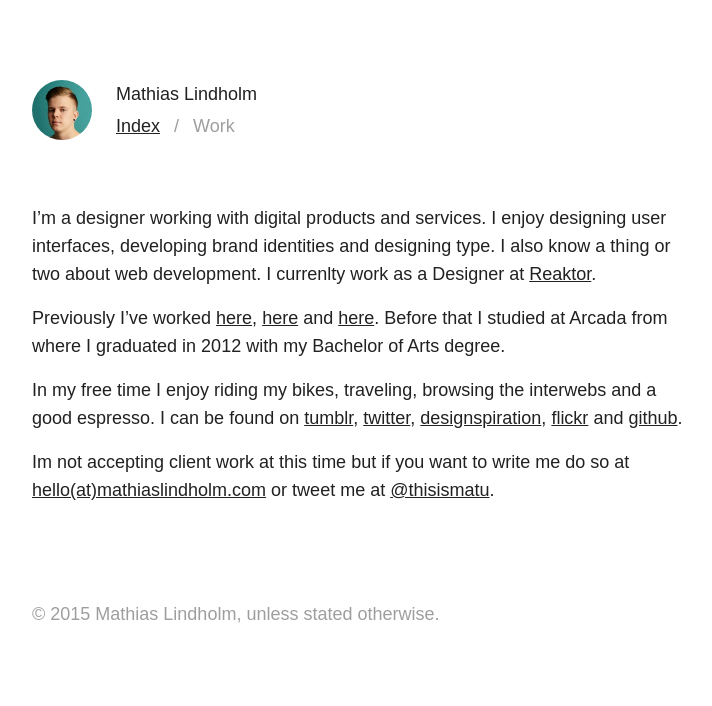
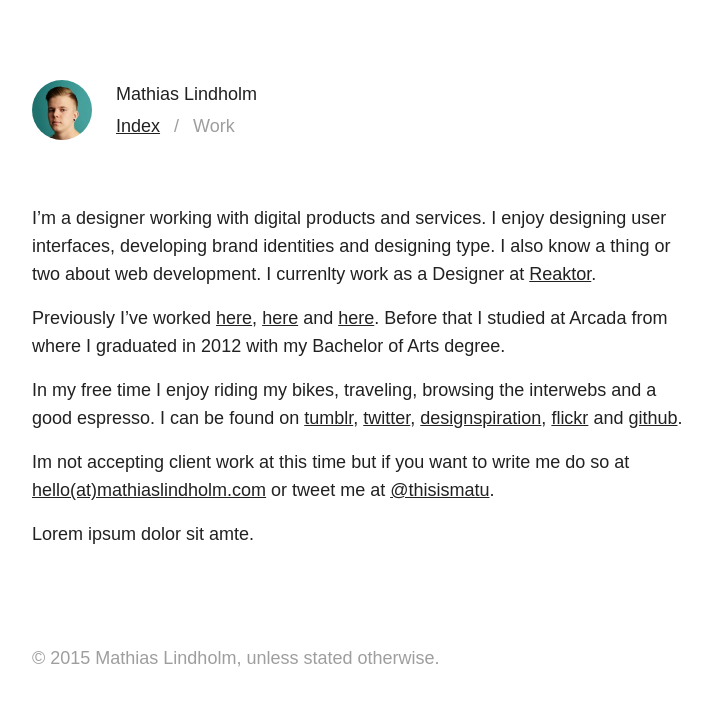
Before and after one commit to mlindholm/homepage, a Jekyll site: the page built from index.md, in a window 1280 px wide. Shown: the top 706 px of the page, without its empty margins (108-820 px from the left). Built offline with Jekyll 4.4.1, drawn with Linux system fonts in a browser that asks for light colours; nearby versions of some CDN libraries; Markdown is read by kramdown in place of the engine named in the settings.

Commit message:
Update index.md

```diff
--- a/index.md
+++ b/index.md
@@ -10,3 +10,5 @@ Previously I’ve worked [here](http://ddb.fi/), [here](http://www.bond.fi/) and
 In my free time I enjoy riding my bikes, traveling, browsing the interwebs and a good espresso. I can be found on [tumblr](http://mlindholm.tumblr.com/), [twitter](http://twitter.com/#!/thisismatu), [designspiration](http://designspiration.net/mlindholm/), [flickr](http://flickr.com/photos/matu187/) and [github](https://github.com/mlindholm).
 
 Im not accepting client work at this time but if you want to write me do so at [hello(at)mathiaslindholm.com](http://scr.im/matu) or tweet me at [@thisismatu](https://twitter.com/#!/thisismatu).
+
+Lorem ipsum dolor sit amte.
```
